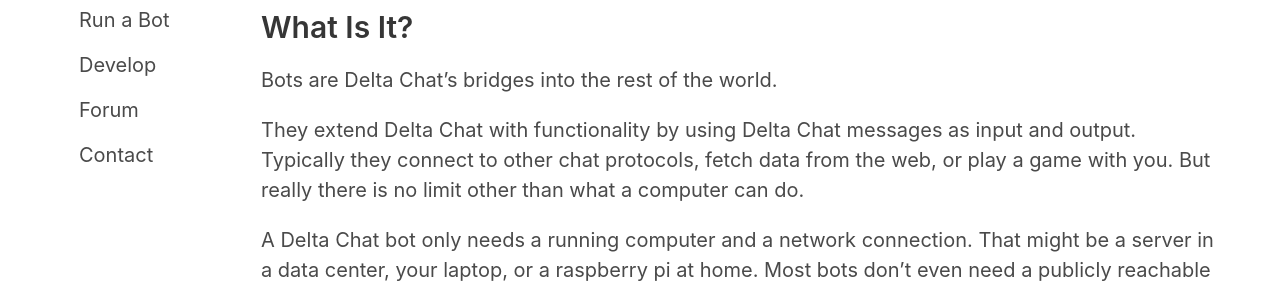
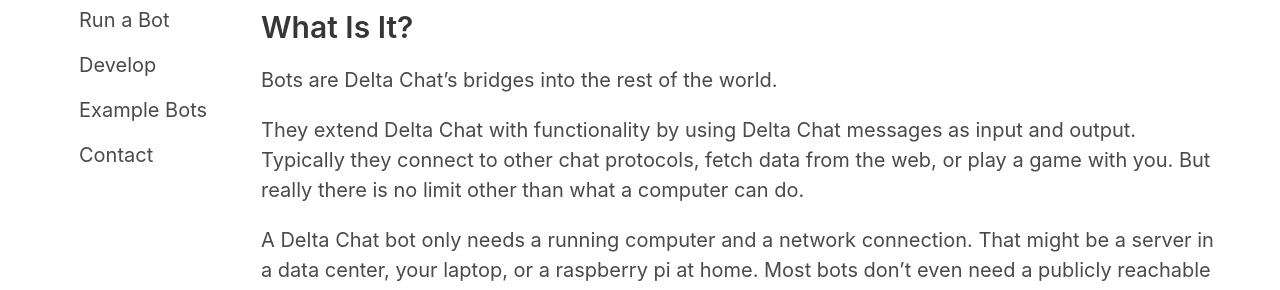
Before and after one commit to deltachat-bot/bot-pages, a Jekyll site: the page built from index.md, in a window 1280 px wide. Shown: the part 280-570 px from the top of the page. Built offline with Jekyll 4.4.1, drawn with Linux system fonts in a browser that asks for light colours.

Commit message:
menu: "example bots" instead of "forum"

```diff
--- a/_data/menu.yaml
+++ b/_data/menu.yaml
@@ -5,7 +5,7 @@ links:
     url: /howto.html
   - title: Develop
     url: /development.html
-  - title: Forum
+  - title: Example Bots
     url: https://support.delta.chat/c/bots/
   - title: Contact
     url: /contact.html
```
